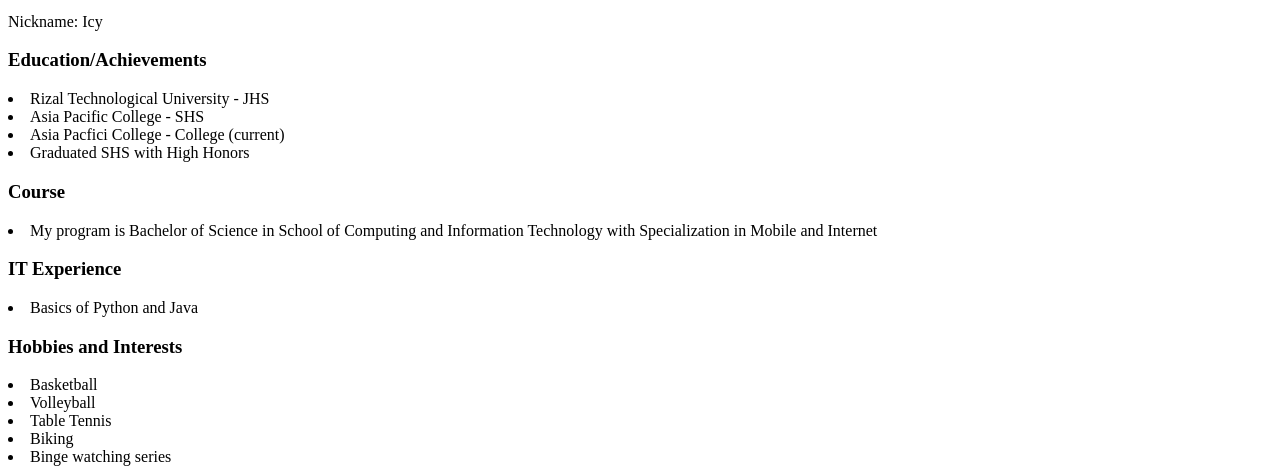
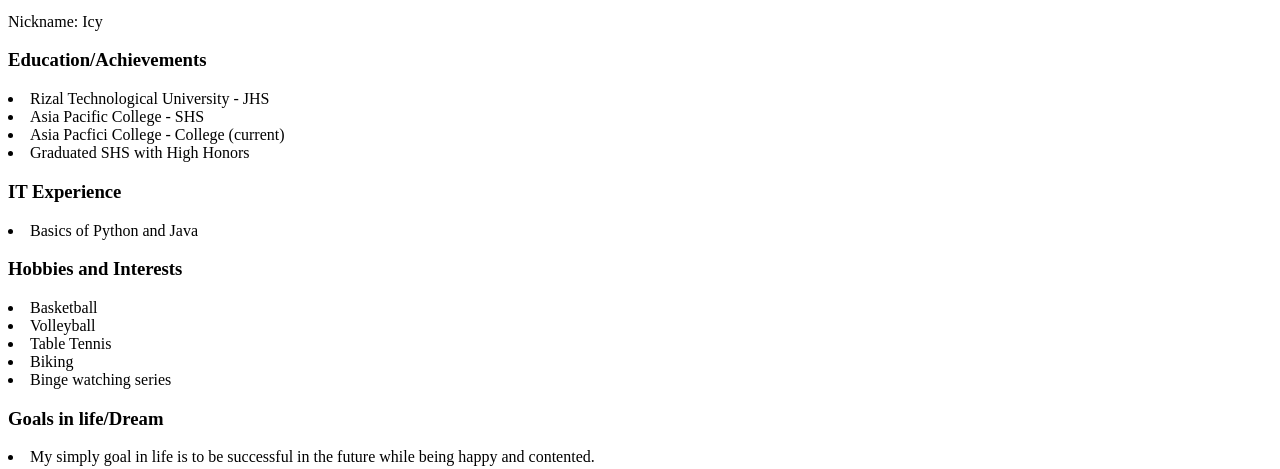
Before and after one commit to isaacangelo/WEBPROG-Personal-Website, a plain HTML site: page home/index.html in a window 1280 px wide. Shown: the part 440-909 px from the top of the page. Drawn offline with Linux system fonts and the light colour scheme.

Commit message:
Update index.html

```diff
--- a/home/index.html
+++ b/home/index.html
@@ -20,9 +20,6 @@
 <li>Asia Pacfici College - College (current)</li>
 
 <li>Graduated SHS with High Honors</li>
-
-<h3>Course</h3>
-<li>My program is Bachelor of Science in School of Computing and Information Technology with Specialization in Mobile and Internet</li>
 
 <h3>IT Experience</h3>
 <li>Basics of Python and Java</li>
```
